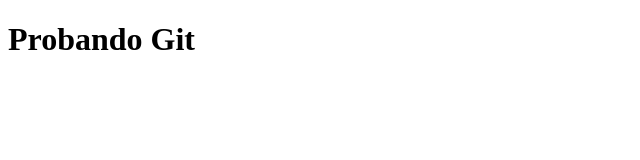
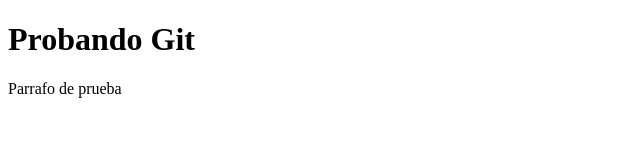
Before and after one commit to EmmanuelDev20/blog-testing, a plain HTML site: page index.html in a window 1280 px wide. Shown: the whole page, without its empty margins (0-640 px from the left). Drawn offline with Linux system fonts and the light colour scheme.

Commit message:
commit desde dev

```diff
--- a/index.html
+++ b/index.html
@@ -8,6 +8,6 @@
 </head>
 <body>
   <h1>Probando Git</h1>
-  <p></p>
+  <p>Parrafo de prueba</p>
 </body>
 </html>
```
